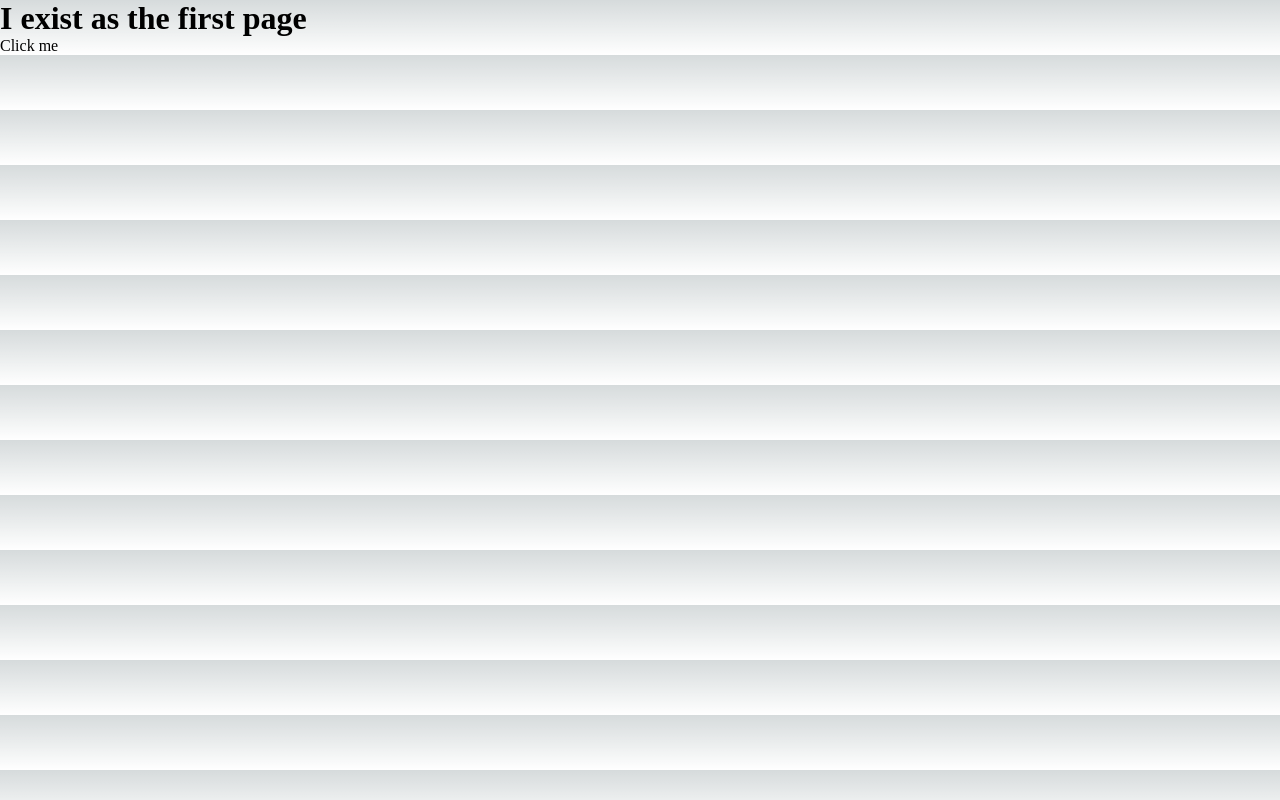
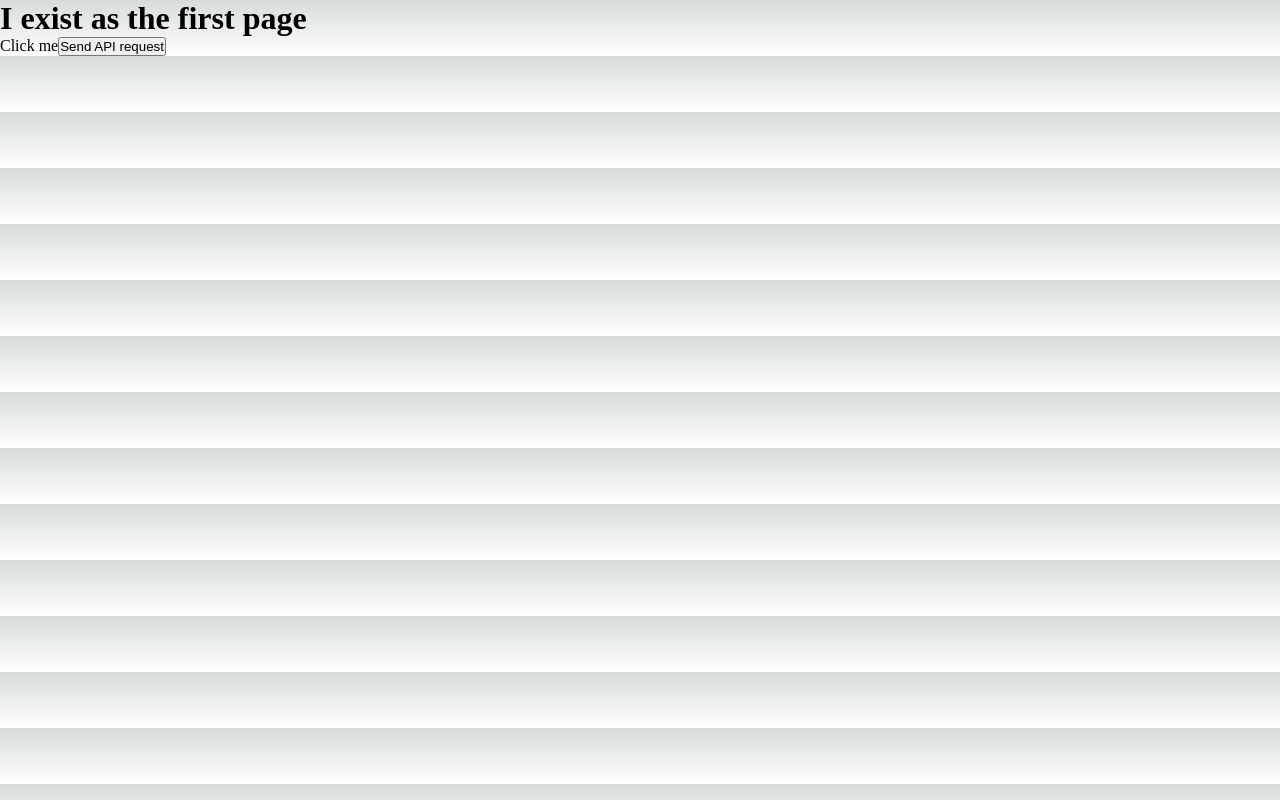
Before and after one commit to brian-walvoord/cycle-meetup, a Next.js app: page /first in a window 1280 px wide. Built offline with nearby package versions, Linux system fonts and the light colour scheme.

Commit message:
feat: install axios, add get request to first page

```diff
--- a/package.json
+++ b/package.json
@@ -12,6 +12,7 @@
     "@types/node": "18.14.6",
     "@types/react": "18.0.28",
     "@types/react-dom": "18.0.11",
+    "axios": "^1.3.4",
     "next": "13.2.3",
     "react": "18.2.0",
     "react-dom": "18.2.0",
--- a/src/pages/first/index.tsx
+++ b/src/pages/first/index.tsx
@@ -1,8 +1,18 @@
 import Link from "next/link";
 import Head from 'next/head'
-
+import axios from "axios";
+import { useState } from "react";
 
 export default function First() {
+  const [data, setData] = useState<string>("")
+
+  const fetchData = async () => {
+    if (!data) {
+      let res = await axios.get("/api/hello")
+      setData(res.data.name)
+    }
+  }
+
   return (
     <>
       <Head>
@@ -12,6 +22,8 @@ export default function First() {
       </Head>
       <h1>I exist as the first page</h1>
       <Link href="/">Click me</Link>
+      <button onClick={fetchData}>Send API request</button>
+      {data && <p>{data}</p>}
     </>
   )
 }
```
Also changed, not shown: 1 other file (tests, documents, lock files or other folders).
